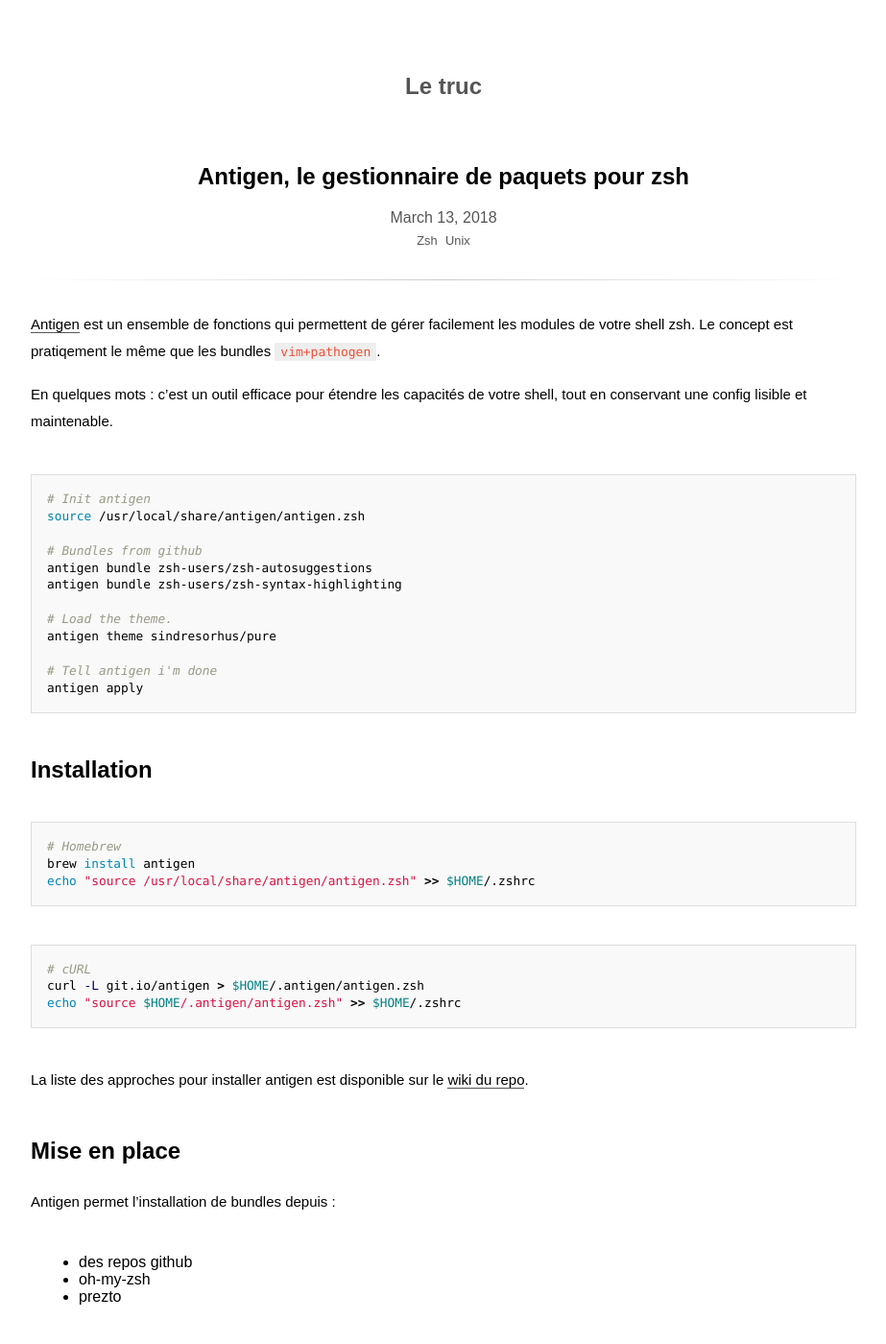
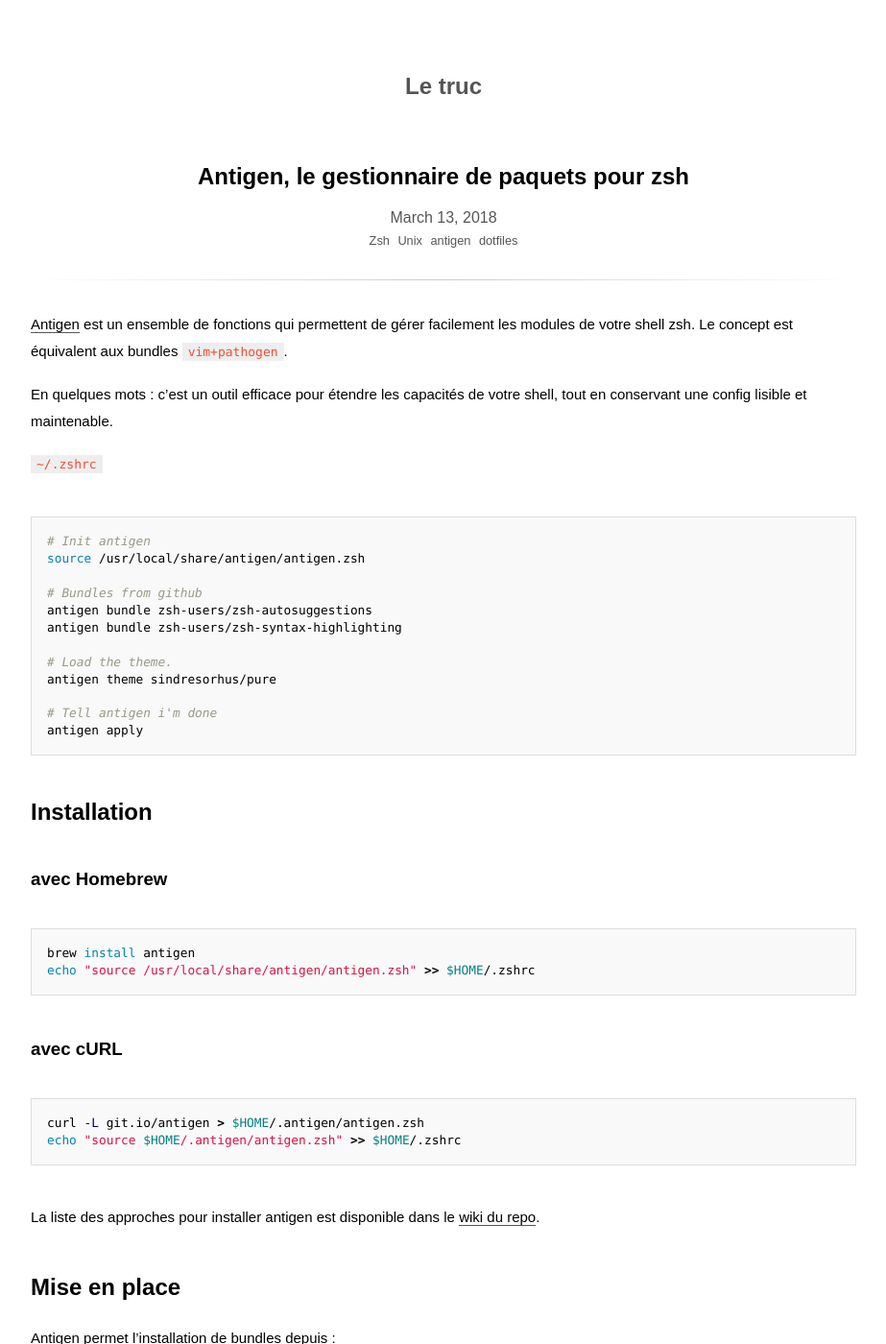
Before and after one commit to Evaneos/le-truc, a Jekyll site: the page built from _posts/2018-03-13-antigen-le-gestionnaire-de-paquets-pour-zsh.md, in a window 1280 px wide and 1400 px high. Shown: the whole window at 96% size, without its empty margins (178-1101 px from the left). Built offline with Jekyll 4.4.1, drawn with Linux system fonts in a browser that asks for light colours; some web fonts are replaced; some of the changed text lies outside the part shown.

Commit message:
rewrite and correct typo

````diff
--- a/_posts/2018-03-13-antigen-le-gestionnaire-de-paquets-pour-zsh.md
+++ b/_posts/2018-03-13-antigen-le-gestionnaire-de-paquets-pour-zsh.md
@@ -1,16 +1,19 @@
 ---
 title: Antigen, le gestionnaire de paquets pour zsh
-summary: "Antigen est un ensemble de fonctions qui permettent de gérer facilement les modules de votre shell zsh. Le concept est pratiqement le même que les bundles vim+pathogen."
+summary: "Antigen est un ensemble de fonctions qui permettent de gérer facilement les modules de votre shell zsh. Le concept est pratiquement le même que les bundles vim+pathogen."
 image:
 tags:
     - Zsh
     - Unix
+    - antigen
+    - dotfiles
 ---
 
-[Antigen](http://github.com/zsh-users/antigen) est un ensemble de fonctions qui permettent de gérer facilement les modules de votre shell zsh. Le concept est pratiqement le même que les bundles `vim+pathogen`.
+[Antigen](http://github.com/zsh-users/antigen) est un ensemble de fonctions qui permettent de gérer facilement les modules de votre shell zsh. Le concept est équivalent aux bundles `vim+pathogen`.
 
 En quelques mots : c'est un outil efficace pour étendre les capacités de votre shell, tout en conservant une config lisible et maintenable.
 
+`~/.zshrc`
 ```zsh
 # Init antigen
 source /usr/local/share/antigen/antigen.zsh
@@ -29,19 +32,19 @@
 
 ## Installation
 
+### avec Homebrew
 ```zsh
-# Homebrew
 brew install antigen
 echo "source /usr/local/share/antigen/antigen.zsh" >> $HOME/.zshrc
 ```
 
+### avec cURL
 ```zsh
-# cURL
 curl -L git.io/antigen > $HOME/.antigen/antigen.zsh
 echo "source $HOME/.antigen/antigen.zsh" >> $HOME/.zshrc
 ```
 
-La liste des approches pour installer antigen est disponible sur le [wiki du repo](https://github.com/zsh-users/antigen/wiki/Installation).
+La liste des approches pour installer antigen est disponible dans le [wiki du repo](https://github.com/zsh-users/antigen/wiki/Installation).
 
 ## Mise en place
 
@@ -54,6 +57,7 @@
 
 ### Depuis un repo Github
 
+`~/.zshrc`
 ```zsh
 # Bundles from repo
 antigen bundle zsh-users/zsh-autosuggestions
@@ -75,7 +79,7 @@
 antigen bundle git
 antigen bundle brew
 
-# Tell antigen i'm done
+# Tell antigen I'm done
 antigen apply
 ```
 
````
